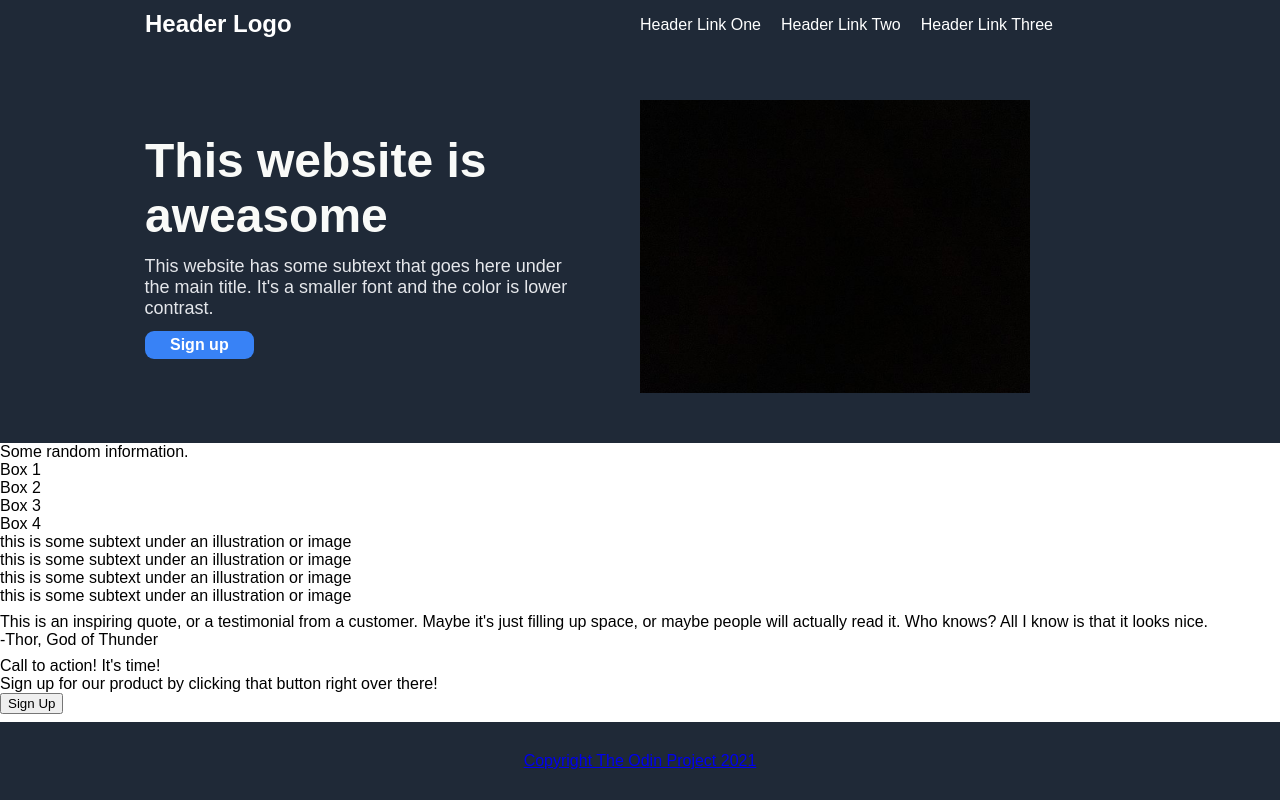
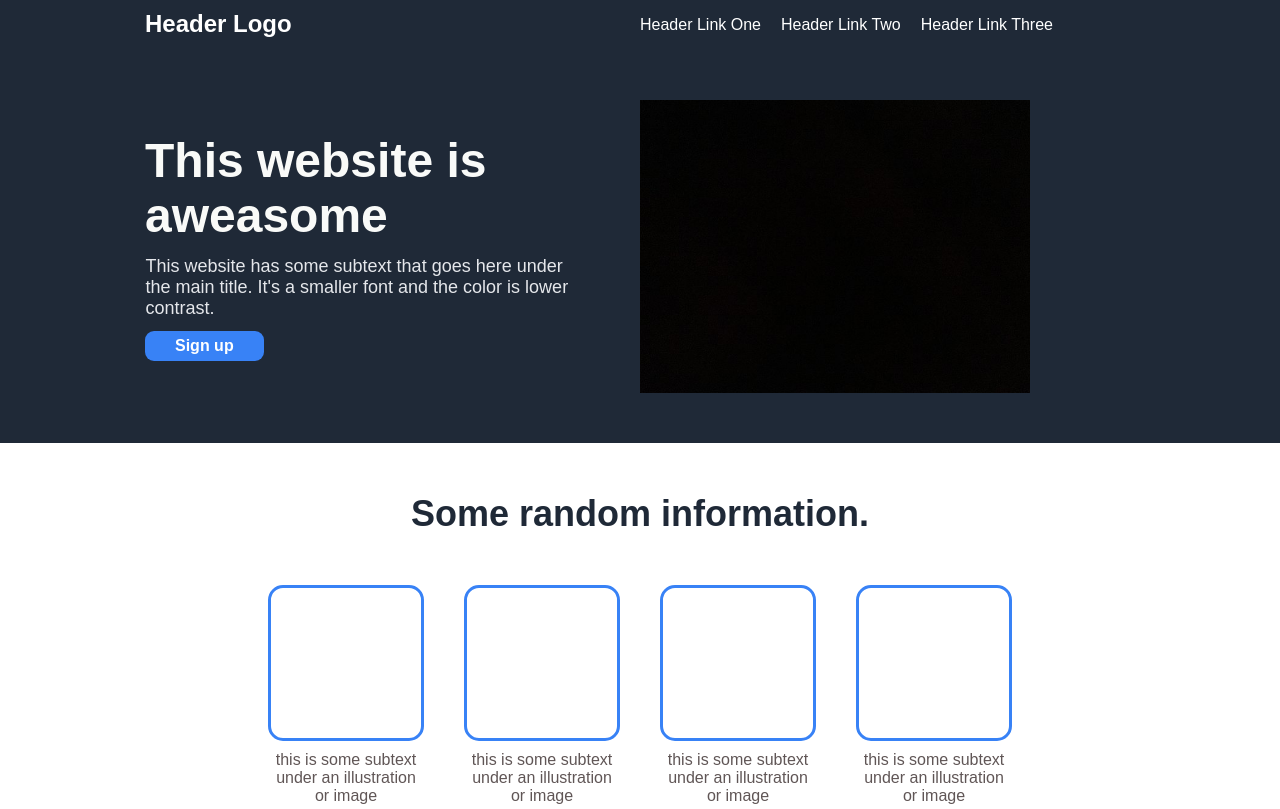
Before and after one commit to xionSM/Landing-Page, a plain HTML site: page index.html in a window 1280 px wide. Shown: the top 809 px of the page. Drawn offline with Linux system fonts and the light colour scheme.

Commit message:
Style Landing Page Completely

```diff
--- a/index.html
+++ b/index.html
@@ -17,9 +17,9 @@
             </div>
             <div class="image">
                 <ul>
-                    <li><a href="google.com">Header Link One</a></li>
-                    <li><a href="google.com">Header Link Two</a></li>
-                    <li><a href="google.com">Header Link Three</a></li>
+                    <li><a href="https://www.google.com">Header Link One</a></li>
+                    <li><a href="https://www.google.com">Header Link Two</a></li>
+                    <li><a href="https://www.google.com">Header Link Three</a></li>
                 </ul>
                 <img src="640px-A_black_image.jpg">
             </div>
@@ -27,15 +27,23 @@
         <div class="page">
             <div class="container2">
                 <div class="text2">Some random information.</div>
-                <div class="box">
-                    <div class="boxes">Box 1</div>
-                    <div class="boxes">Box 2</div>
-                    <div class="boxes">Box 3</div>
-                    <div class="boxes">Box 4</div>
+                <div class="Box">
+                    <div class="box1">
+                        <div class="boxes"></div>
                         <div class="text3">this is some subtext under an illustration or image</div>
+                    </div>
+                    <div class="box2">
+                        <div class="boxes"></div>
                         <div class="text3">this is some subtext under an illustration or image</div>
+                    </div>
+                    <div class="box3">
+                        <div class="boxes"></div>
                         <div class="text3">this is some subtext under an illustration or image</div>
+                    </div>
+                    <div class="box4">
+                        <div class="boxes"></div>
                         <div class="text3">this is some subtext under an illustration or image</div>
+                    </div>
                 </div>
             </div>
             <div class="container3">
@@ -43,13 +51,22 @@
                 <div class="author">-Thor, God of Thunder</div>
             </div>
             <div class="container4">
-                <div class="recruit">Call to action! It's time!</div>
+                <div class="containerBox">
+                    <div class="recruit">
+                        <div>Call to action! It's time!</div>
                         <div class="info">Sign up for our product by clicking that button right over there!</div>
+                    </div>
+                    <div class="infobutton">
                         <button>Sign Up</button>
                     </div>
                 </div>
+            </div>
+        </div>
         <div class="footer">
-            <div class ="copyright"><a href="google.com">Copyright The Odin Project 2021</a></div>
+            <div class ="copyright">
+                <a href="https://www.google.com">Copyright</a>
+                <a href="https://www.theodinproject.com">The Odin Project 2021</a>
+            </div>
         </div>
     </body>
 </html>
--- a/style.css
+++ b/style.css
@@ -38,6 +38,11 @@ img {
     padding: 30px;
 }
 
+.footer a {
+    text-decoration: none;
+    color: #E5E7EB;
+}
+
 .page {
     display: flex;
     flex-flow: column;
@@ -45,6 +50,7 @@ img {
 }
 .container2, .container3, .container4 {
     flex: 1;
+    display: flex;
 }
 
 .logo {
@@ -96,7 +102,7 @@ img {
     font-size: 18px;
     color: #E5E7EB;
     flex-shrink: 1;
-    margin-left: 4.4em;
+    margin-left: 4.5em;
 }
 
 .button1 button {
@@ -107,10 +113,117 @@ img {
     border-radius: 9px;
     margin-top: 5px;
     font-size: 16px;
-    padding: 5px 25px;
+    padding: 6px 30px;
 }
 
 .button1 {
     width: 350px;
     flex: 1;
 }
+
+.container2 {
+    display: flex;
+    flex-flow: column;
+}
+
+.text2 {
+    align-self: center;
+    font-size: 36px;
+    font-weight: bolder;
+    color: #1F2937;
+    margin-top: 50px;
+}
+
+.Box {
+    display: flex;
+    flex-flow: row wrap;
+    justify-content: center;
+    gap: 40px;
+    text-align: center;
+    margin-top: 50px;
+    margin-bottom: 100px;
+}
+.box1, .box2, .box3, .box4 {
+    flex: 0;
+    display: flex;
+    flex-flow: column;
+    gap: 10px;
+}
+
+.Box .boxes {
+    border-radius: 15px;
+    border: #3882F6;
+    border-style: solid;
+    width: 150px;
+    height: 150px;
+}
+
+.Box .text3 {
+    color: #605656;
+}
+
+.container3 {
+    display: flex;
+    flex-flow: column;
+    background-color: #E5E7EB;
+    padding: 7em;
+    align-items: center;
+}
+
+.quote {
+    width: 820px;
+    font-size: 36px;
+    font-style: italic;
+    color: #1F2937;
+    font-weight: lighter;
+}
+
+.author {
+    text-align: end;
+    width: 820px;
+    font-size: 24px;
+    font-weight: bold;
+    margin-right: 2em;
+}
+
+.container4 .containerBox {
+    flex: 1;
+    display: flex;
+    height: 170px;
+    margin: 6em 14em 6em 14em;
+    background-color: #3882F6;
+    border-radius: 15px;
+}
+
+.containerBox .recruit  {
+    display: flex;
+    flex-flow: column;
+    justify-content: center;
+    margin-left: 9em;
+    gap: 5px;
+}
+.containerBox .infobutton {
+    align-self: center;
+    flex: 1;
+    text-align: center;
+}
+.containerBox .infobutton button {
+    padding: 5px 36px;
+    border-radius: 9px;
+    background: #3882F6;
+    border-style: solid;
+    color: white;
+    font-weight: bold;
+    font-size: medium;
+}
+
+.recruit div {
+    font-size: 26px;
+    color: white;
+    font-weight: bolder;
+}
+
+.recruit .info {
+    font-size: 18px;
+    font-weight: normal;
+}
```
Lines whose indentation alone changed are shown as unchanged.
